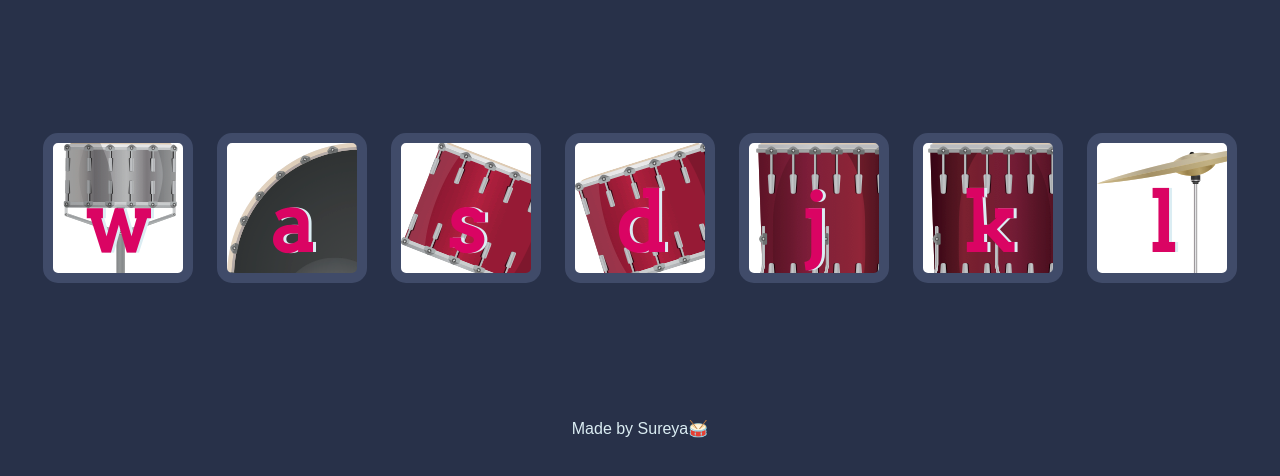
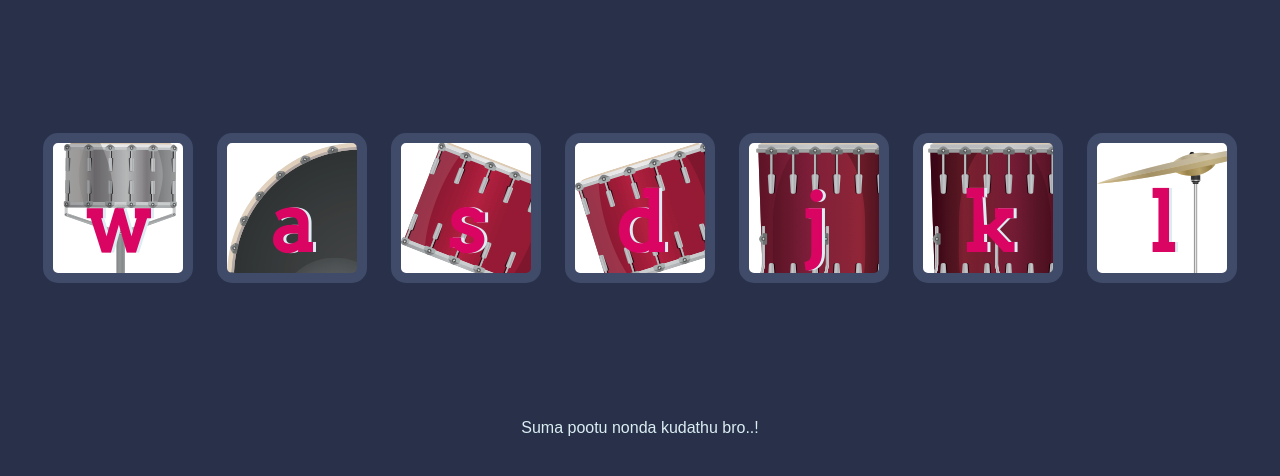
Before and after one commit to Sureya-s/Drumie, a plain HTML site: page index.html in a window 1280 px wide. Shown: the part 156-632 px from the top of the page. Drawn offline with Linux system fonts and the light colour scheme.

Commit message:
Update index.html

```diff
--- a/index.html
+++ b/index.html
@@ -23,7 +23,7 @@
 
 
   <footer>
-    Made by Sureya🥁
+    Suma pootu nonda kudathu bro..!
   </footer>
   <script src="index.js"></script>
 
```
